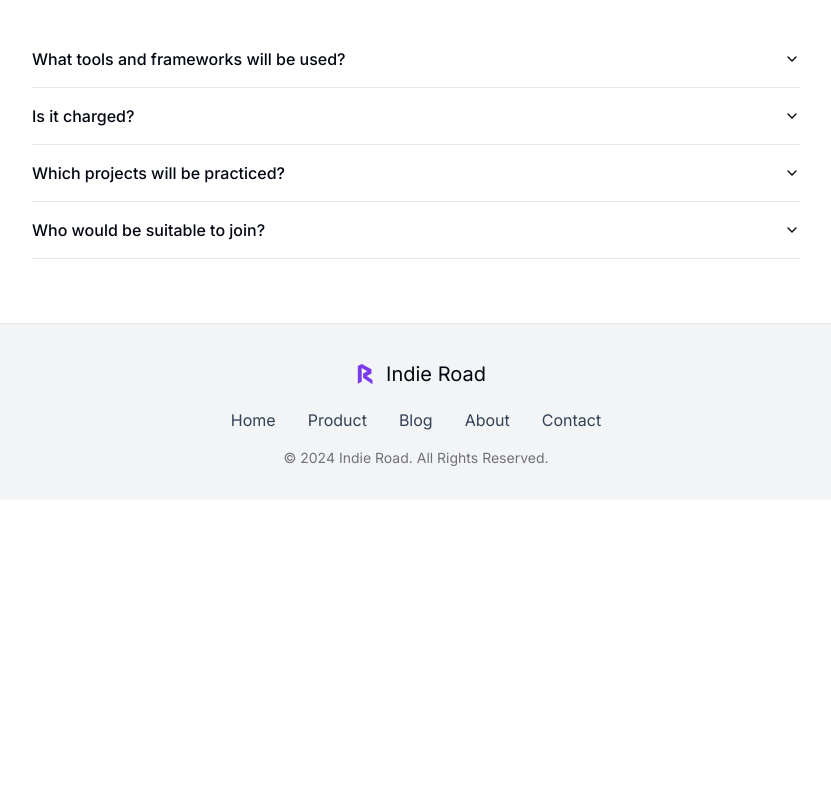
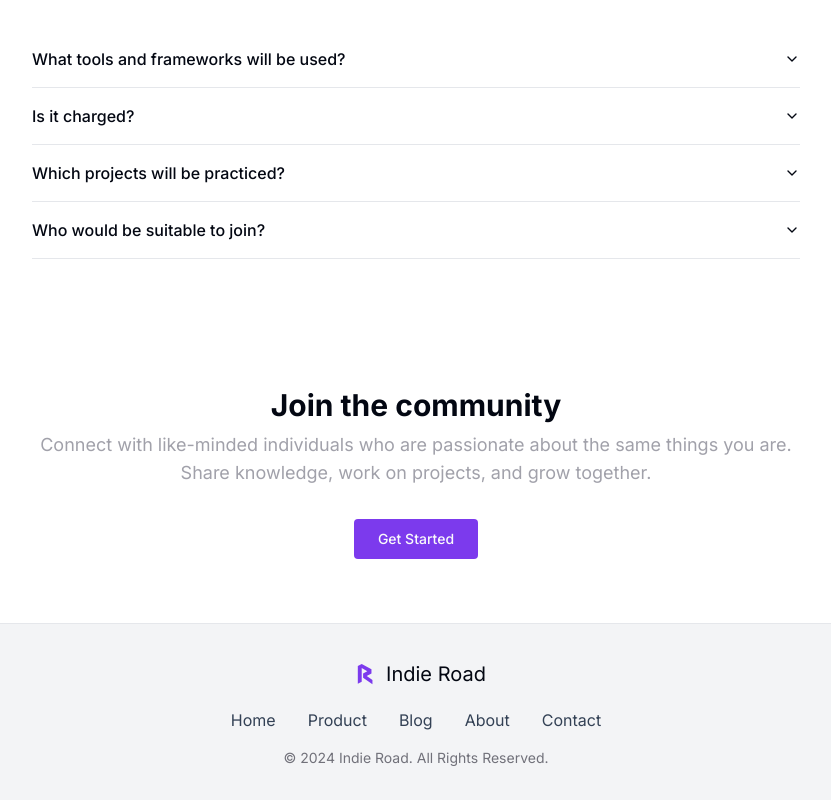
Before and after one commit to zhugezifang/indie-road, a Next.js app: page /en in a window 1280 px wide. Shown: the part 1672-2472 px from the top of the page, without its empty margins (224-1055 px from the left). Before the commit the page ends 2172 px from the top, so only its background shows below. Built offline with nearby package versions, Linux system fonts and the light colour scheme.

Commit message:
feat: add CTA

```diff
--- a/app/[lang]/page.tsx
+++ b/app/[lang]/page.tsx
@@ -4,6 +4,7 @@ import Features from "@/components/Features";
 import FAQ from "@/components/FAQ";
 import UseCases from "@/components/use-cases";
 import Footer from "@/components/footer";
+import CTA from "@/components/cta";
 import { getDictionary } from "@/lib/i18n";
 
 export default async function Home({ params: { lang }}: { params: { lang: string } }) {
@@ -15,6 +16,7 @@ export default async function Home({ params: { lang }}: { params: { lang: string
       <UseCases dictionary={dic} />
       <Features dictionary={dic} />
       <FAQ dictionary={dic} />
+      <CTA dictionary={dic} />
       <Footer />
     </div>
   );
--- /dev/null
+++ b/components/cta.tsx
@@ -0,0 +1,26 @@
+import { Button } from "@/components/ui/button";
+
+const CTA = ({ dictionary: dic }: { dictionary: any }) => (
+  <section className="py-8 sm:py-16">
+    <div className="max-w-screen-xl mx-auto px-6 lg:px-16">
+      <div className="mb-8">
+        <h2 className="max-w-screen-md mx-auto text-center text-2xl md:text-3xl mb-2 font-bold">
+          {dic.cta.label}
+        </h2>
+        <p className="max-w-screen-md mx-auto text-center text-base sm:text-lg text-zinc-400">
+          {dic.cta.description1}
+        </p>
+        <p className="max-w-screen-md mx-auto text-center text-base sm:text-lg text-zinc-400">
+          {dic.cta.description2}
+        </p>
+      </div>
+      <div className="flex items-center justify-center">
+        <Button size="lg" className="px-6 h-10 rounded text-sm font-medium  duration-300 ease-in-out active:scale-95 transition-all">
+          {dic.cta.button}
+        </Button>
+      </div>
+    </div>
+  </section>
+);
+
+export default CTA;
--- a/dictionaries/en.json
+++ b/dictionaries/en.json
@@ -53,5 +53,12 @@
     "q4": "Who would be suitable to join?",
     "a41": "Individuals who want to develop a product but currently lack clear goals.",
     "a42": "People interested in practicing product design and UI design (It won't teach, but I can provide some guidance)"
+  },
+  "cta": {
+    "title": "Call To Action",
+    "label": "Join the community",
+    "description1": "Connect with like-minded individuals who are passionate about the same things you are.",
+    "description2": "Share knowledge, work on projects, and grow together.",
+    "button": "Get Started"
   }
 }
--- a/dictionaries/zh.json
+++ b/dictionaries/zh.json
@@ -53,5 +53,11 @@
     "q4": "谁适合加入？",
     "a41": "想要开发产品但目前缺乏清晰目标的个人。",
     "a42": "对于实践产品设计和用户界面设计感兴趣的人（不进行教学，但会提供一些指导）。"
+  },
+  "cta": {
+    "label": "加入社群",
+    "description1": "与那些和你一样对相同事物充满热情的志同道合者建立联系。",
+    "description2": "分享知识，共同工作于项目，并一起成长。",
+    "button": "现在开始"
   }
 }
```
